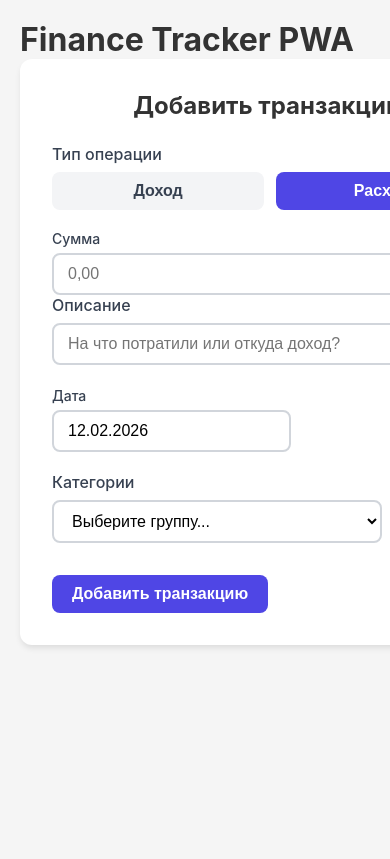
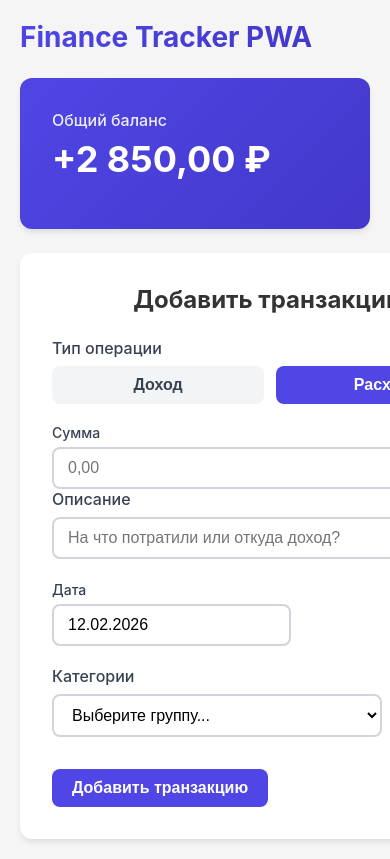
Before and after one commit to TsyrenNimaev/finance-tracker, a React (Vite) app: page / in a window 390 px wide. Shown: the top 859 px of the page. Built offline with nearby package versions, Linux system fonts and the light colour scheme.

Commit message:
feat: add total balance widget - Create TotalBalance component with income/expense breakdown - Add gradient styling and responsive design - Integrate into App layout - Memoize calculation for performance

```diff
--- a/dev-dist/sw.js
+++ b/dev-dist/sw.js
@@ -82,7 +82,7 @@ define(['./workbox-0d7dea0d'], (function (workbox) { 'use strict';
     "revision": "3ca0b8505b4bec776b69afdba2768812"
   }, {
     "url": "index.html",
-    "revision": "0.26kcs2g8uj"
+    "revision": "0.j2q2abuelm8"
   }], {});
   workbox.cleanupOutdatedCaches();
   workbox.registerRoute(new workbox.NavigationRoute(workbox.createHandlerBoundToURL("index.html"), {
--- a/src/app/App.tsx
+++ b/src/app/App.tsx
@@ -2,6 +2,7 @@ import { TransactionForm } from '@/features/transaction-form';
 import { TransactionList } from '@/features/transactions-list/ui/TransactionList';
 import { OfflineStatus } from '@/shared/ui/OfflineStatus/OfflineStatus';
 import { UpdatePrompt } from '@/shared/ui/UpdatePrompt/UpdatePrompt';
+import { TotalBalance } from '@/widgest/total-balance/TotalBalance';
 import { StoreProvider } from './providers';
 import 'react-datepicker/dist/react-datepicker.css';
 import './styles/global.scss';
@@ -12,16 +13,18 @@ function App() {
       <OfflineStatus />
       <UpdatePrompt />
       <div className='app'>
-        <h1>Finance Tracker PWA</h1>
-        <div
-          style={{
-            display: 'grid',
-            gridTemplateColumns: '1fr 2fr',
-            gap: '40px',
-          }}
-        >
-          <TransactionForm />
-          <TransactionList />
+        <header className='header'>
+          <h1>Finance Tracker PWA</h1>
+        </header>
+
+        <TotalBalance />
+        <div className='content'>
+          <div className='form-section'>
+            <TransactionForm />
+          </div>
+          <div className='list-section'>
+            <TransactionList />
+          </div>
         </div>
       </div>
     </StoreProvider>
--- a/src/app/styles/global.scss
+++ b/src/app/styles/global.scss
@@ -21,3 +21,33 @@ body {
   margin: 0 auto;
   padding: 20px;
 }
+
+.header {
+  display: flex;
+  justify-content: space-between;
+  align-items: center;
+  margin-bottom: 24px;
+
+  h1 {
+    margin: 0;
+    font-size: 28px;
+    background: linear-gradient(135deg, var(--color-primary) 0%, var(--color-primary-hover) 100%);
+    -webkit-background-clip: text;
+    -webkit-text-fill-color: transparent;
+    background-clip: text;
+  }
+}
+
+.content {
+  display: grid;
+  grid-template-columns: 1fr 2fr;
+  gap: 40px;
+}
+
+// .form-section {
+//   min-width: 0;
+// }
+
+// .list-section {
+//   min-width: 0;
+// }
--- a/src/features/transactions-list/ui/DayGroup.tsx
+++ b/src/features/transactions-list/ui/DayGroup.tsx
@@ -1,7 +1,7 @@
-import type { Transaction } from '../../../entities/transaction/model/types';
-import { Card } from '../../../shared/ui/Card';
+import type { Transaction } from '@/entities/transaction/model/types';
+import { Card } from '@/shared/ui/Card';
+import { TransactionItem } from './TransactionItem';
 import styles from './DayGroup.module.scss';
-import { TransactionItem } from './TransactionItem';
 
 interface DayGroupProps {
   date: string;
--- /dev/null
+++ b/src/widgest/total-balance/TotalBalance.module.scss
@@ -0,0 +1,41 @@
+.totalBalance {
+  background: linear-gradient(135deg, var(--color-primary) 0%, var(--color-primary-hover) 100%);
+  color: white;
+  margin-bottom: 24px;
+  border: none;
+}
+
+.label {
+  display: block;
+  font-size: 16px;
+  font-weight: 500;
+  opacity: 0.9;
+  margin-bottom: 8px;
+}
+
+.amountWrapper {
+  margin-bottom: 16px;
+}
+
+.amount {
+  font-size: 36px;
+  font-weight: 700;
+  line-height: 1.2;
+}
+
+.positive {
+  color: white;
+}
+
+.negative {
+  color: #ffe5e5;
+}
+
+.details {
+  display: flex;
+  justify-content: space-between;
+  font-size: 14px;
+  opacity: 0.9;
+  border-top: 1px solid rgba(255, 255, 255, 0.2);
+  padding-top: 16px;
+}
--- /dev/null
+++ b/src/widgest/total-balance/TotalBalance.tsx
@@ -0,0 +1,63 @@
+import { useAppSelector } from '@/app/store/hooks';
+import { Card } from '@/shared/ui/Card';
+import styles from './TotalBalance.module.scss';
+import type { Transaction } from '@/entities/transaction/model/types';
+import { useMemo } from 'react';
+
+const formatCurrency = (value: number): string => {
+  return new Intl.NumberFormat('ru-Ru', {
+    style: 'currency',
+    currency: 'RUB',
+    minimumFractionDigits: 2,
+    maximumFractionDigits: 2,
+  }).format(value);
+};
+
+const calculateTotalByTypa = (
+  transactions: Transaction[],
+  type: 'income' | 'expense',
+): number => {
+  return transactions
+    .filter((t) => t.type === type)
+    .reduce((sum, t) => sum + t.amount, 0);
+};
+
+export const TotalBalance = () => {
+  const transactions = useAppSelector((state) => state.transactions.items);
+
+  const { total, incomeTotal, expenseTotal } = useMemo(() => {
+    const incomeTotal = calculateTotalByTypa(transactions, 'income');
+    const expenseTotal = calculateTotalByTypa(transactions, 'expense');
+    const total = incomeTotal - expenseTotal;
+
+    return { total, incomeTotal, expenseTotal };
+  }, [transactions]);
+
+  const formattedTotal = useMemo(
+    () => formatCurrency(Math.abs(total)),
+    [total],
+  );
+
+  const isPositive = total >= 0;
+  const isZero = total === 0;
+
+  return (
+    <Card padding='large' className={styles.totalBalance}>
+      <span className={styles.label}>Общий баланс</span>
+      <div className={styles.amountWrapper}>
+        <span
+          className={`${styles.amount} ${isPositive ? styles.positive : styles.negative}`}
+        >
+          {isZero ? '' : isPositive ? '+' : '-'}
+          {formattedTotal}
+        </span>
+      </div>
+      {isZero && (
+        <div className={styles.details}>
+          <span>Доходы: {formatCurrency(incomeTotal)}</span>
+          <span>Расходы: {formatCurrency(expenseTotal)}</span>
+        </div>
+      )}
+    </Card>
+  );
+};
```
